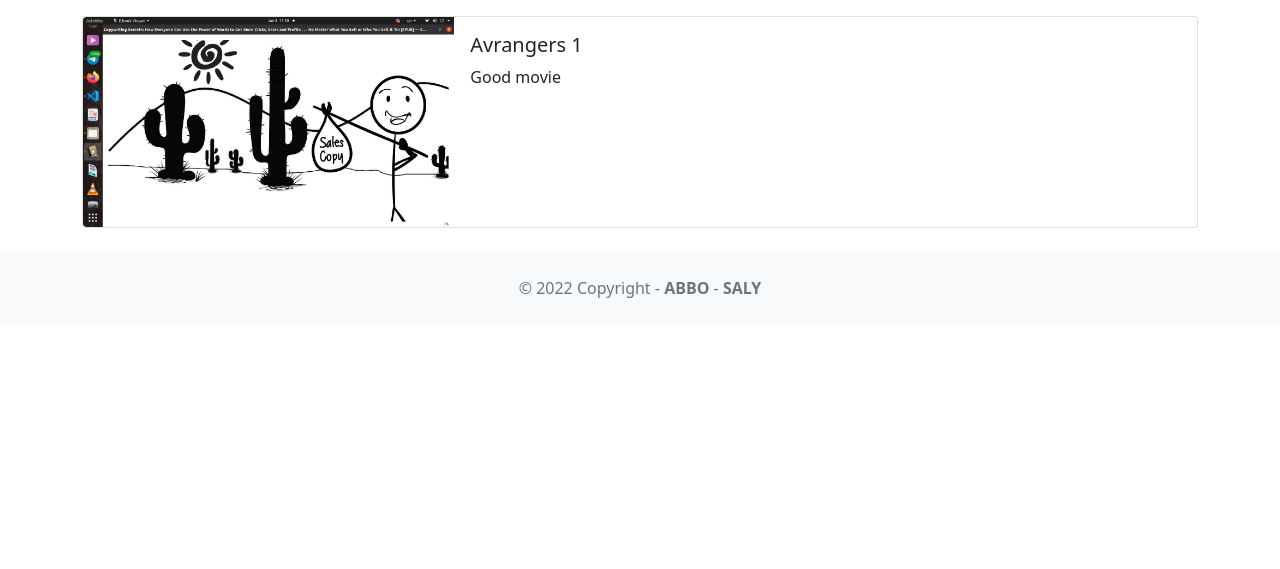
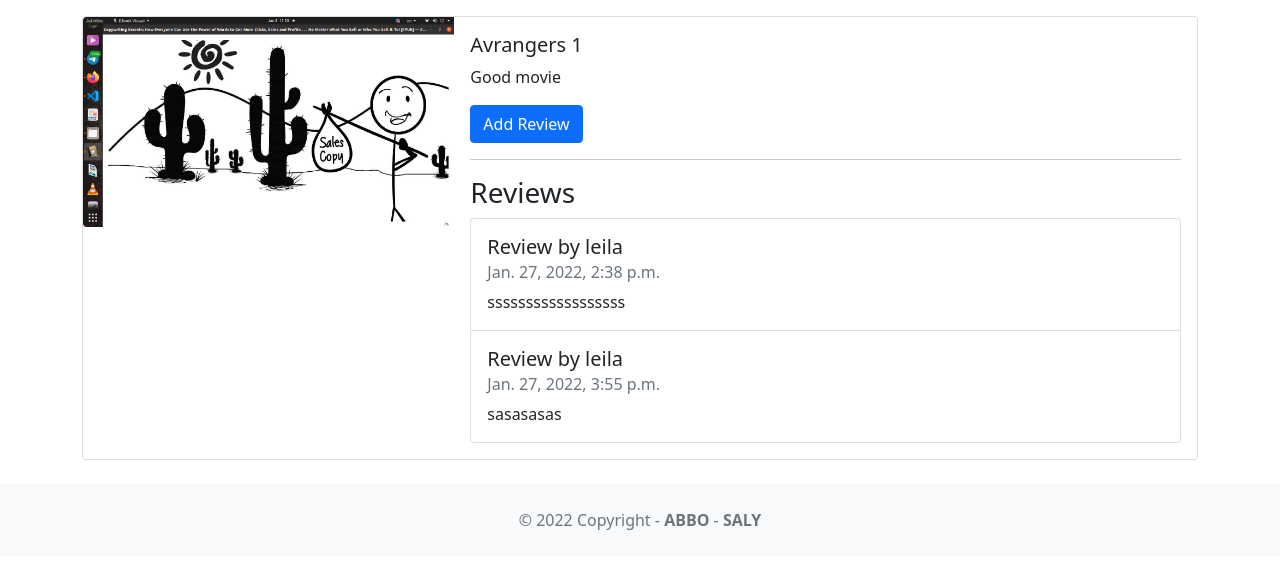
Before and after one commit to elmaroufa/filmreview, a Django app: page /film/1 in a window 1280 px wide. Shown: the part 56-625 px from the top of the page. Run offline with Django 3.2, Linux system fonts and the light colour scheme; a user stored in the database is signed in; data comes from the database, SQL or seed files in the repository; both versions use the stored data as it was after the commit.

Commit message:
add system review

```diff
--- a/film/admin.py
+++ b/film/admin.py
@@ -1,6 +1,7 @@
 from django.contrib import admin
 
 # Register your models here.
-from .models import Film
+from .models import Film, Review
 
 admin.site.register(Film)
+admin.site.register(Review)
--- a/film/models.py
+++ b/film/models.py
@@ -1,4 +1,5 @@
 from django.db import models
+from django.contrib.auth.models import User
 
 # Create your models here.
 
@@ -8,3 +9,14 @@ class Film(models.Model):
     description = models.CharField(max_length=250)
     image = models.ImageField(upload_to='film/images/')
     url = models.URLField(blank=True)
+
+
+class Review(models.Model):
+
+    text = models.CharField(max_length=100)
+    date = models.DateTimeField(auto_now_add=True)
+    user = models.ForeignKey(User,on_delete=models.CASCADE)
+    film = models.ForeignKey(Film,on_delete=models.CASCADE)
+    watchAgain = models.BooleanField()
+    def __str__(self):
+        return self.text
--- a/film/templates/detail.html
+++ b/film/templates/detail.html
@@ -15,7 +15,32 @@
               Movie Link
             </a>
           {% endif %}
+          {% if user.is_authenticated %}
+            <a href="{% url 'createreview' film.id %}"
+              class="btn btn-primary">
+              Add Review
+            </a>
+          {% endif %}
         </p>
+        <hr />
+        <h3>Reviews</h3>
+        <ul class="list-group">
+        {% for review in reviews %}
+          <li class="list-group-item pb-3 pt-3">
+            <h5 class="card-title">
+              Review by {{ review.user.username }}
+            </h5>
+            <h6 class="card-subtitle mb-2 text-muted">
+              {{ review.date }}
+            </h6>
+            <p class="card-text">{{ review.text }}</p>
+        {% if user.is_authenticated and user == review.user %}
+            <a class="btn btn-primary me-2">Edit</a>
+            <a class="btn btn-danger">Delete</a>
+            {% endif %}
+          </li>
+        {% endfor %}
+        </ul>
       </div>
     </div>
   </div>
--- a/film/urls.py
+++ b/film/urls.py
@@ -3,4 +3,5 @@ from . import views
 
 urlpatterns = [
     path('<int:film_id>', views.detail, name='detail'),
+    path('<int:film_id>/create', views.createreview, name='createreview')
 ]
--- a/film/views.py
+++ b/film/views.py
@@ -1,7 +1,8 @@
 from django.shortcuts import render
-from .models import Film
+from .models import Film, Review
 from django.http import HttpResponse
-from django.shortcuts import get_object_or_404
+from django.shortcuts import get_object_or_404, redirect
+from .forms import ReviewForm
 
 # Create your views here.
 
@@ -24,4 +25,22 @@ def signup(request):
 
 def detail(request, film_id):
     film = get_object_or_404(Film, pk=film_id)
-    return render(request,'detail.html',{'film':film})
+    reviews = Review.objects.filter(film=film)
+    return render(request,'detail.html',{'film':film, 'reviews':reviews})
+
+def createreview(request, film_id):
+    film = get_object_or_404(Film, pk=film_id)
+    if request.method == 'GET':
+        return render(request, 'createreview.html',
+          {'form': ReviewForm(), 'film' : film})
+    else:
+        try:
+            form = ReviewForm(request.POST)
+            newReview = form.save(commit=False)
+            newReview.user = request.user
+            newReview.film = film
+            newReview.save()
+            return redirect('detail', newReview.film.id)
+        except ValueError:
+            return render(request, 'createreview.html',
+            {'form' : form, 'error' : 'bad data passed in' })
```
Also changed, not shown: film/forms.py (added, +45 -0 lines), film/templates/createreview.html (added, +26 -0 lines), db.sqlite3, film/migrations/0002_review.py (added).
